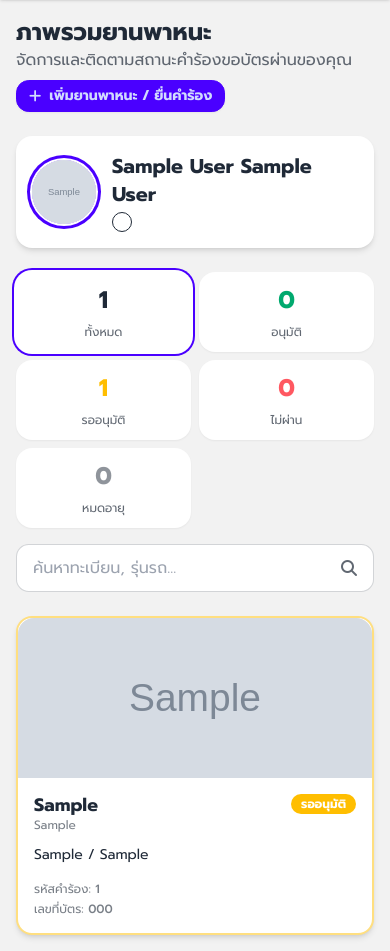
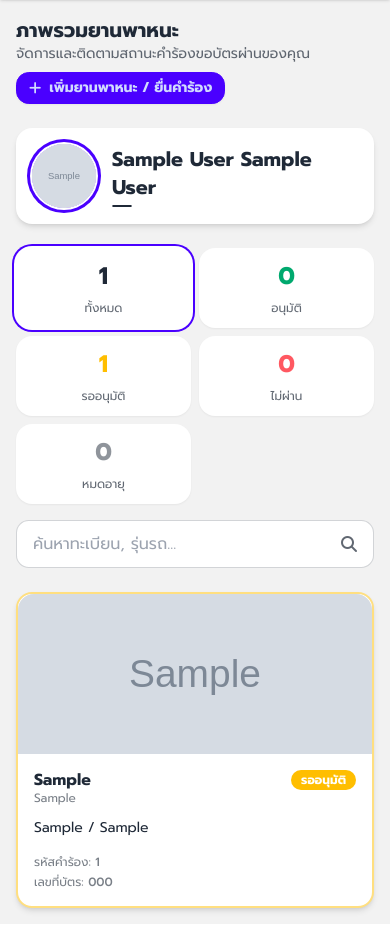
Before and after one commit to pomminman/carpass-engr, a PHP site: page /app/views/user/home/dashboard.php in a window 390 px wide. Shown: the part 64-1015 px from the top of the page. After the commit the page ends 988 px from the top, so only its background shows below. Run offline with PHP 8.4, Linux system fonts and the light colour scheme; the visitor is signed in with stand-in values (Sample User, id 1); data comes from the database, SQL or seed files in the repository; tables that the repository leaves empty hold one stand-in row (values such as "Sample post"); grey boxes marked "Sample" are stand-in pictures; some libraries are stand-ins or nearby versions.

Commit message:
้2509142330

```diff
--- a/app/views/user/home/dashboard.php
+++ b/app/views/user/home/dashboard.php
@@ -68,8 +68,8 @@ require_once __DIR__ . '/../layouts/header.php';
 <!-- Welcome Header -->
 <div class="flex flex-col sm:flex-row justify-between items-start sm:items-center mb-6">
     <div>
-        <h1 class="text-2xl font-bold">ภาพรวมยานพาหนะ</h1>
-        <p class="text-base-content/70">จัดการและติดตามสถานะคำร้องขอบัตรผ่านของคุณ</p>
+        <h1 class="text-xl sm:text-2xl font-bold">ภาพรวมยานพาหนะ</h1>
+        <p class="text-sm sm:text-base text-base-content/70">จัดการและติดตามสถานะคำร้องขอบัตรผ่านของคุณ</p>
     </div>
     <a href="add_vehicle.php" class="btn btn-primary btn-sm mt-2 sm:mt-0">
         <i class="fa-solid fa-plus"></i> เพิ่มยานพาหนะ / ยื่นคำร้อง
@@ -87,7 +87,10 @@ require_once __DIR__ . '/../layouts/header.php';
         <div>
             <h2 class="card-title"><?php echo htmlspecialchars($title . ' ' . $firstname . ' ' . $lastname); ?></h2>
             <div class="flex flex-wrap gap-2 mt-1">
-                <div class="badge badge-outline gap-2"><?php echo $user_type_icon; ?><?php echo htmlspecialchars($user_type_thai); ?></div>
+                <div class="badge badge-outline gap-2 h-auto whitespace-normal">
+                    <?php echo $user_type_icon; ?>
+                    <span class="text-left text-[10px] sm:text-xs lg:text-sm"><?php echo htmlspecialchars($user_type_thai); ?></span>
+                </div>
                 <?php if ($user['user_type'] === 'army' && !empty($user['work_department'])): ?>
                 <div class="badge badge-outline gap-2"><i class="fa-solid fa-sitemap"></i><?php echo htmlspecialchars($user['work_department']); ?></div>
                 <?php endif; ?>
@@ -207,7 +210,7 @@ require_once __DIR__ . '/../layouts/header.php';
                 <div class="card-body p-4">
                     <div class="flex justify-between items-start">
                         <div>
-                            <p class="font-bold text-lg leading-tight"><?= htmlspecialchars($request['license_plate']) ?></p>
+                            <p class="font-bold text-base sm:text-lg leading-tight truncate"><?= htmlspecialchars($request['license_plate']) ?></p>
                             <p class="text-xs text-base-content/60"><?= htmlspecialchars($request['vehicle_province']) ?></p>
                         </div>
                         <div class="badge <?= $status_class ?> text-white font-semibold text-xs"><?= $status_text ?></div>
--- a/app/views/user/layouts/footer.php
+++ b/app/views/user/layouts/footer.php
@@ -50,15 +50,15 @@ if (isset($conn) && $conn instanceof mysqli) {
 
     <!-- [MODIFIED] Image Zoom Modal - Redesigned for fullscreen effect -->
     <dialog id="image_zoom_modal" class="modal">
-        <div class="modal-box w-11/12 max-w-none p-0 bg-transparent shadow-none flex justify-center items-center h-full">
-            <div class="relative h-full w-full flex items-center justify-center">
+        <div class="modal-box w-screen h-screen max-w-none max-h-none p-4 bg-transparent shadow-none flex justify-center items-center">
+            <div class="relative inline-block">
                 <img id="zoomed_image" src="" alt="ขยายรูปภาพ" class="rounded-lg max-h-[95vh] max-w-[95vw] object-contain">
-                <form method="dialog" class="absolute top-2 right-2">
-                    <button class="btn btn-circle btn-sm bg-black/50 hover:bg-black/75 text-white border-none z-10">✕</button>
+                <form method="dialog" class="absolute top-2 right-2 z-10">
+                    <button class="btn btn-circle btn-sm bg-black/50 hover:bg-black/75 text-white border-none">✕</button>
                 </form>
             </div>
         </div>
-        <form method="dialog" class="modal-backdrop"><button>close</button></form>
+        <form method="dialog" class="modal-backdrop bg-black/70"><button>close</button></form>
     </dialog>
 
     <!-- Request Details Modal -->
```
Also changed, not shown: public/assets/js/script.js.
